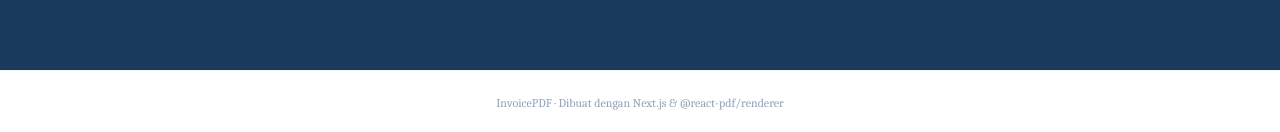
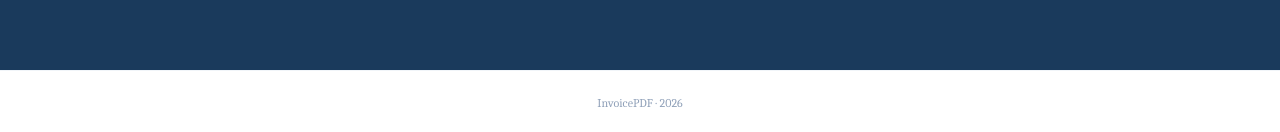
Before and after one commit to Dhanuuwrdhn/invoice-generator-pdf, a Next.js app: page / in a window 1280 px wide. Shown: the part 1731-1863 px from the top of the page. Built offline with nearby package versions, Linux system fonts and the light colour scheme.

Commit message:
style: simplify footer text

```diff
--- a/src/app/page.tsx
+++ b/src/app/page.tsx
@@ -164,7 +164,7 @@ export default function LandingPage() {
 
       {/* Footer */}
       <footer className="py-6 text-center text-xs text-slate-400 border-t border-slate-100 bg-white">
-        InvoicePDF · Dibuat dengan Next.js &amp; @react-pdf/renderer
+        InvoicePDF · 2026
       </footer>
     </div>
   );
```
